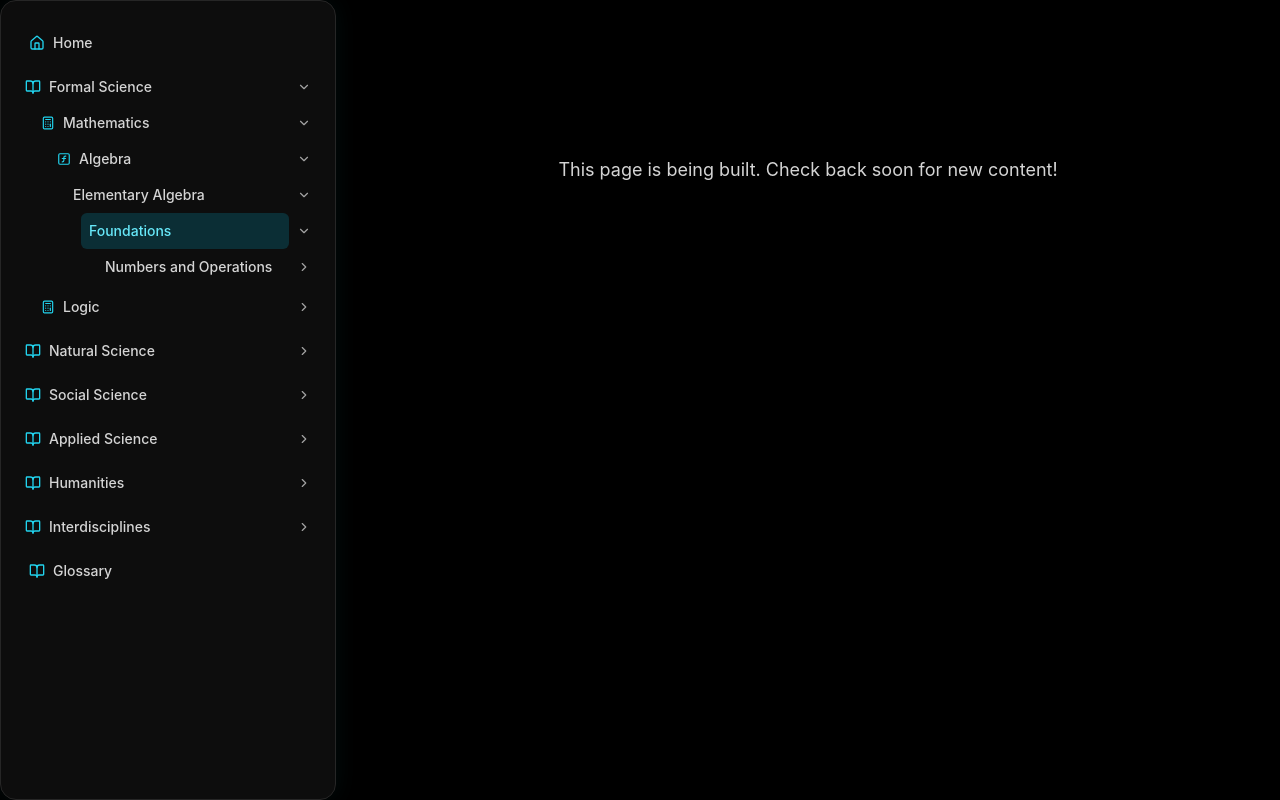
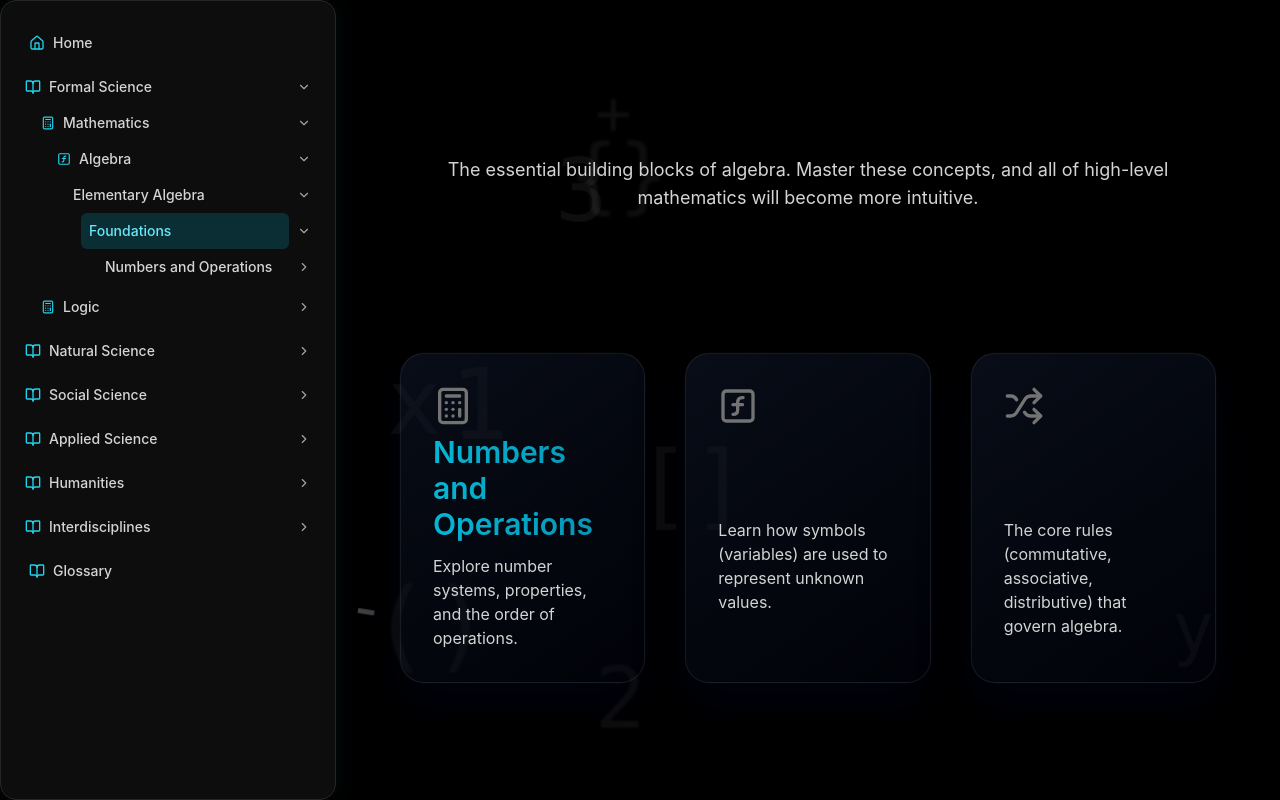
Before and after one commit to nickf723/ed-dev, a Next.js app: page /formal-science/mathematics/algebra/elementary-algebra/foundations in a window 1280 px wide. Built offline with nearby package versions, Linux system fonts and the light colour scheme.

Commit message:
foundont

```diff
--- a/app/components.css
+++ b/app/components.css
@@ -190,3 +190,24 @@
 }
 
 /* Math Theme Enhancements */
+.theme-algebra.topic-page {
+    background-image:
+      linear-gradient(var(--grid-color) 1px, transparent 1px),
+      linear-gradient(90deg, var(--grid-color) 1px, transparent 1px);
+    background-size: 40px 40px;
+    background-position: -1px -1px;
+}
+.theme-elementary-algebra.topic-page {
+  background-image:
+    linear-gradient(var(--grid-color) 1px, transparent 1px),
+    linear-gradient(90deg, var(--grid-color) 1px, transparent 1px);
+  background-size: 40px 40px;
+  background-position: -1px -1px;
+}
+.theme-elementary-algebra-foundations.topic-page {
+  background-image:
+    linear-gradient(var(--grid-color) 1px, transparent 1px),
+    linear-gradient(90deg, var(--grid-color) 1px, transparent 1px);
+  background-size: 40px 40px;
+  background-position: -1px -1px;
+}
--- a/app/formal-science/mathematics/algebra/elementary-algebra/foundations/page.tsx
+++ b/app/formal-science/mathematics/algebra/elementary-algebra/foundations/page.tsx
@@ -1,14 +1,82 @@
-// components/PageHeader.tsx
+// app/formal-science/mathematics/algebra/elementary-algebra/foundations/page.tsx
+"use client";
 import PageHeader from "@/components/PageHeader";
+import FloatingSymbols from "@/components/FloatingSymbols";
+import TopicCard from "@/components/TopicCard";
+import {
+  Calculator,
+  FunctionSquare,
+  Sparkles,
+  Shuffle,
+} from "@/components/icons";
+import React from "react";
 
-export default function PlaceholderPage() {
+// Symbols for the background
+const foundationsSymbols = [
+  "1",
+  "2",
+  "3",
+  "x",
+  "y",
+  "+",
+  "-",
+  "=",
+  "()",
+  "[]",
+  "{}",
+];
+
+// Data for the unit cards
+const foundationsTopics = [
+  {
+    title: "Numbers and Operations",
+    href: "/formal-science/mathematics/algebra/elementary-algebra/foundations/num-ops",
+    Icon: Calculator,
+    description: "Explore number systems, properties, and the order of operations.",
+    className: "theme-elementary-algebra-foundations",
+    status: "In Progress",
+  },
+  {
+    title: "Variables & Expressions",
+    href: "#",
+    Icon: FunctionSquare,
+    description: "Learn how symbols (variables) are used to represent unknown values.",
+    className: "theme-foundations",
+    status: "Planned",
+  },
+  {
+    title: "Properties of Algebra",
+    href: "#",
+    Icon: Shuffle,
+    description: "The core rules (commutative, associative, distributive) that govern algebra.",
+    className: "theme-foundations",
+    status: "Planned",
+  },
+];
+
+// Main Page Component
+export default function FoundationsPage() {
   return (
-    <main className="topic-page lg:px-16">
+    <main className="topic-page theme-foundations lg:px-16">
+      <FloatingSymbols symbols={foundationsSymbols} />
       <PageHeader
-        eyebrow="Content Coming Soon"
-        title="Under Construction"
-        subtitle="This page is being built. Check back soon for new content!"
+        eyebrow="Elementary Algebra"
+        title="Foundations"
+        subtitle="The essential building blocks of algebra. Master these concepts, and all of high-level mathematics will become more intuitive."
       />
+
+      <section className="topic-grid">
+        {foundationsTopics.map((topic) => (
+          <TopicCard
+            key={topic.href}
+            href={topic.href}
+            title={topic.title}
+            Icon={topic.Icon}
+            desc={topic.description}
+            className={topic.className}
+          />
+        ))}
+      </section>
     </main>
   );
 }
--- a/app/themes.css
+++ b/app/themes.css
@@ -109,13 +109,6 @@
     --topic-blob-2: rgba(45, 0, 204, 0.2);
     --grid-color: rgba(132, 0, 255, 0.08);
   }
-  .theme-algebra.topic-page {
-    background-image:
-      linear-gradient(var(--grid-color) 1px, transparent 1px),
-      linear-gradient(90deg, var(--grid-color) 1px, transparent 1px);
-    background-size: 40px 40px;
-    background-position: -1px -1px;
-  }
 
   .theme-elementary-algebra, .card-theme-elementary-algebra {
     --card-gradient-start: #ff00d4;
@@ -130,19 +123,19 @@
     --topic-blob-2: rgb(204, 0, 153);
     --grid-color: rgba(255, 0, 212, 0.08);
   }
-  .theme-elementary-algebra.topic-page {
-    background-image:
-      linear-gradient(var(--grid-color) 1px, transparent 1px),
-      linear-gradient(90deg, var(--grid-color) 1px, transparent 1px);
-    background-size: 40px 40px;
-    background-position: -1px -1px;
-  }
 
   .theme-elementary-algebra-foundations, .card-theme-elementary-algebra-foundations {
-    --card-gradient-start: #ff0066;
-    --card-gradient-end: #cc0088;
-    --card-icon-hover: #ff0066;
-    --card-underline: #ff0077c2;
+    --card-gradient-start: #06b6d4;
+    --card-gradient-end: #0891b2;
+    --card-icon-hover: #22d3ee;
+    --card-underline: #06b6d4c2;
+    --color-text-title: #22d3ee;
+    --color-text-header: #67e8f9;
+    --color-text-icon: #22d3ee;
+    --topic-symbol-color: rgba(34, 211, 238, 0.15);
+    --topic-blob-1: rgba(34, 211, 238, 0.2);
+    --topic-blob-2: rgba(103, 232, 249, 0.15);
+    --grid-dot-color: rgba(34, 211, 238, 0.08);
   }
 
   .theme-logic, .card-theme-logic {
```
